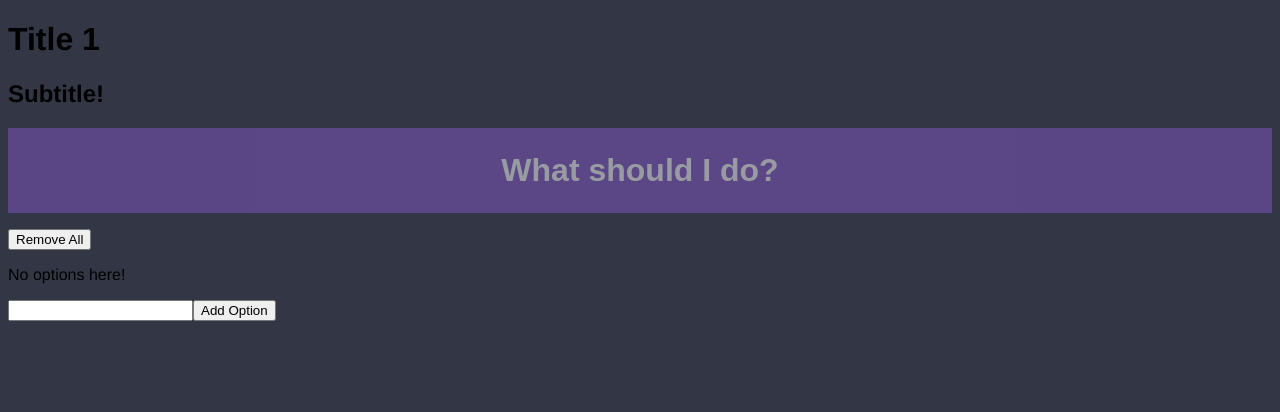
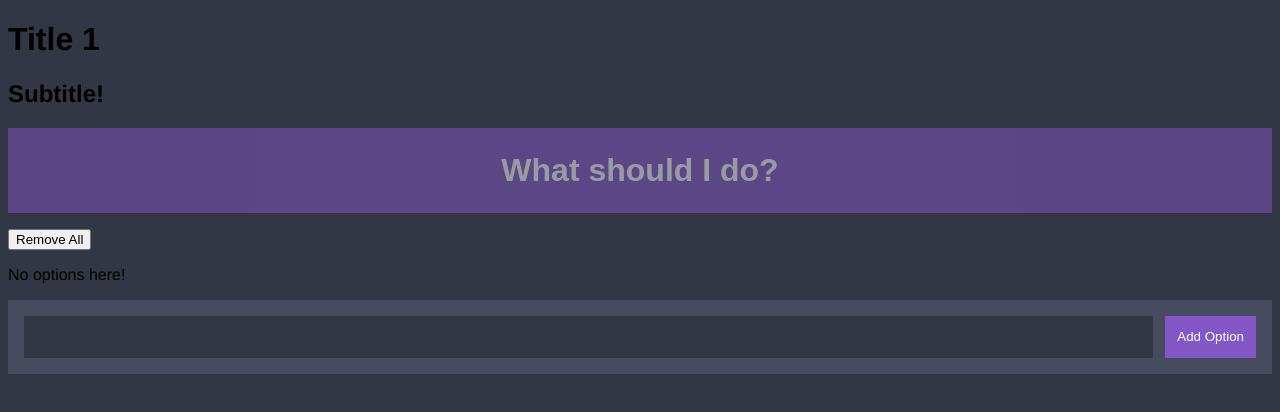
Before and after one commit to abuuzayr/pilihan, a Gatsby app: page / in a window 1280 px wide. Shown: the top 412 px of the page. Built offline with nearby package versions, Linux system fonts and the light colour scheme.

Commit message:
Add styling for AddOption component

```diff
--- a/src/components/AddOption.js
+++ b/src/components/AddOption.js
@@ -1,4 +1,46 @@
 import React from 'react';
+import styled from 'styled-components';
+
+const ErrorMsg = styled.p`
+    color: var(--off-white);
+    font-style: italic;
+    margin: var(--m-size) 0 0 0;
+    padding: 0 var(--m-size);
+`
+
+const Button = styled.button`
+    background: var(--purple);
+    border: none;
+    border-bottom: .3rem solid darken(var(--purple), 10%);
+    color: white;
+    font-weight: 500;
+    padding: var(--s-size);
+`
+
+const Input = styled.input`
+    background: var(--dark-blue);
+    border: none;
+    color: var(--off-white);
+    border-bottom: .3rem solid var(--dark-blue);
+    flex-grow: 1;
+    margin: 0 0 var(--s-size) 0;
+    padding: var(--s-size);
+
+    @media (min-width: 45rem) {
+        margin: 0 var(--s-size) 0 0;
+    }
+`
+
+const Form = styled.form`
+    display: flex;
+    flex-direction: column;
+    padding: var(--m-size);
+    background: var(--light-blue);
+
+    @media (min-width: 768px) {
+        flex-direction: row;
+    }
+`
 
 export default class AddOption extends React.Component {
     state = {
@@ -17,11 +59,11 @@ export default class AddOption extends React.Component {
     render() {
         return (
             <div>
-                <form onSubmit={this.onFormSubmit}>
-                    <input type="text" name="option" />
-                    <button type="submit">Add Option</button>
-                    {this.state.error && <p>Error: {this.state.error}</p>}
-                </form>
+                <Form onSubmit={this.onFormSubmit}>
+                    <Input type="text" name="option" />
+                    <Button type="submit">Add Option</Button>
+                    {this.state.error && <ErrorMsg>Error: {this.state.error}</ErrorMsg>}
+                </Form>
             </div>
         );
     }
```
